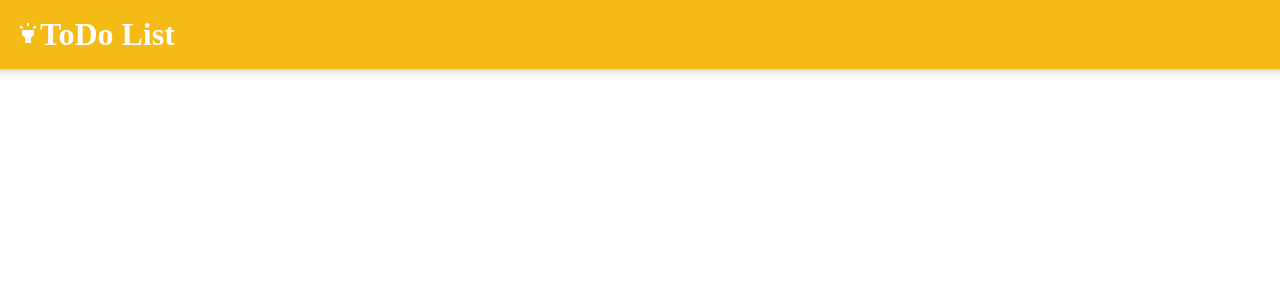
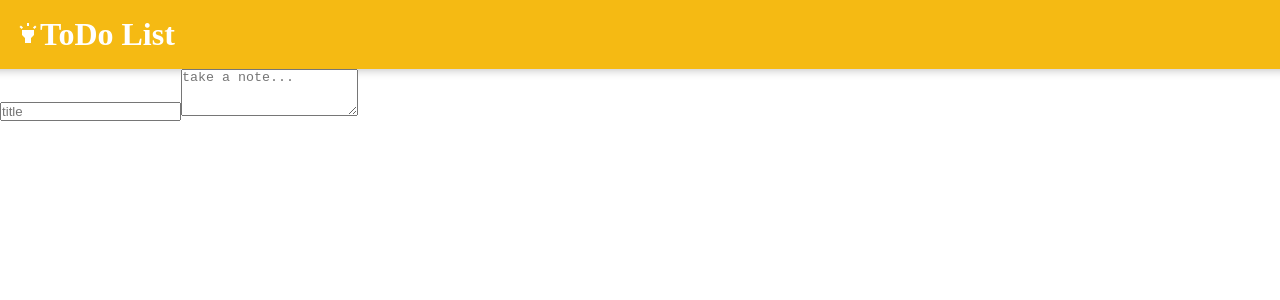
Before and after one commit to animeshkumar7717/react-todo-list, a React (Create React App) app: page / in a window 1280 px wide. Shown: the top 300 px of the page. Built offline with nearby package versions, Linux system fonts and the light colour scheme.

Commit message:
create-area: user can type title and text in the form field

```diff
--- a/src/App.js
+++ b/src/App.js
@@ -1,10 +1,12 @@
 import React from 'react'
 import Header from './components/Header'
+import CreateArea from './components/CreateArea'
 
 const App = () => {
   return (
     <div className='app'>
       <Header />
+      <CreateArea />
     </div>
   )
 }
--- /dev/null
+++ b/src/components/CreateArea.jsx
@@ -0,0 +1,46 @@
+import React, { useState } from 'react'
+
+const CreateArea = () => {
+
+    const [note, setNote] = useState({
+        title: '',
+        content: ''
+    });
+
+    const handleChange = (event) => {
+        console.log('event', event.target);
+        const { name, value } = event.target;
+
+        setNote(prevNote => {
+            return {
+                prevNote,
+                [name]: value
+            }
+        })
+    }
+
+  return (
+    <div>
+      <form action="" className="create-note">
+        <input
+            type="text"
+            name='title'
+            placeholder='title'
+            value={note.title}
+            onChange={handleChange}
+        />
+        <textarea
+            name='Content'
+            rows='3'
+            placeholder='take a note...'
+            value={note.content}
+            onChange={handleChange}
+        />
+      </form>
+
+
+    </div>
+  )
+}
+
+export default CreateArea
```
